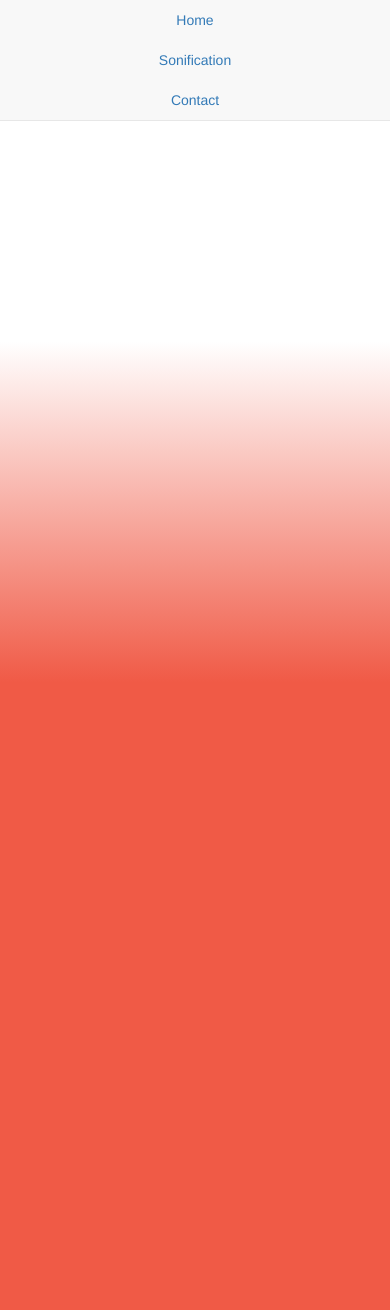
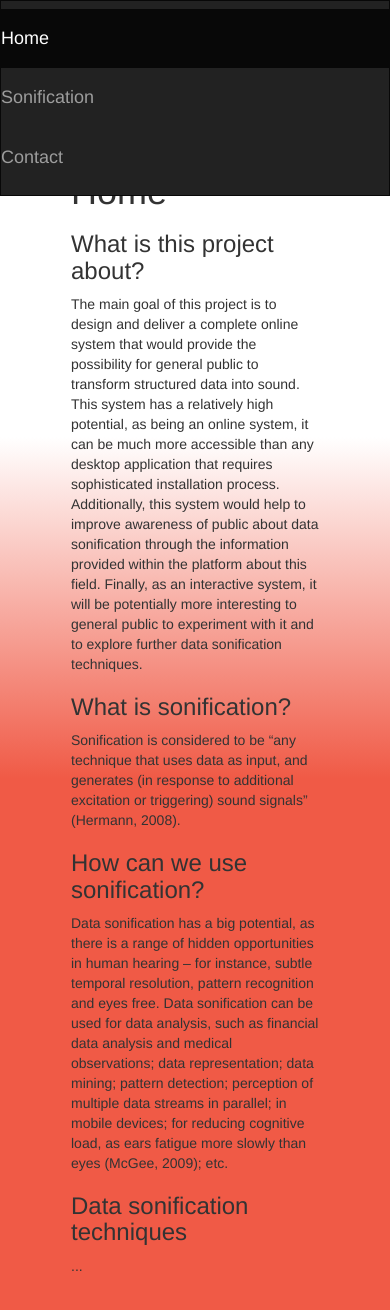
Before and after one commit to Zhanelya/OnlineSonificationTool, a PHP site: page / in a window 390 px wide. Shown: the top 1310 px of the page. Run offline with PHP 8.4, Linux system fonts and the light colour scheme.

Commit message:
Fixed menu, made it responsive to be displayed normally on mobile devices. Started filling homepage with info about sonification

```diff
--- a/source/css/main.css
+++ b/source/css/main.css
@@ -4,11 +4,10 @@
   min-height: 100%;
   min-width: 100%;
   background-color: white; /* Needs a background or else the nav will show through */
-  position: relative;
-  top: 0;
-  bottom: 100%;
+  position: fixed;
+  top: 7%;
   left: 0;
-  z-index: 1;
+  z-index: -1;
 
   /* color of gradient */
   padding: 4em;
--- a/source/header.php
+++ b/source/header.php
@@ -9,11 +9,3 @@
         <title></title>
     </head>
     <body>
-        <nav class="navbar navbar-default navbar-fixed-top ">
-                <ul class="nav text-center">
-                    <li class="col-md-4"> <a href="index.php">Home</a></li>
-                    <li class="col-md-4"> <a href="sonification.php">Sonification</a></li>
-                    <li class="col-md-4"> <a href="contact.php">Contact</a></li>
-                </ul>
-        </nav>
-        <div class="wrapper container-fluid">
--- a/source/index.php
+++ b/source/index.php
@@ -1,5 +1,29 @@
 <?php require_once 'header.php';?>
-    <div class="container fluid">
-        <h1>Home</h1>
-    </div>
+    <nav class="navbar navbar-inverse">
+           <ul class="nav navbar-nav">
+               <li class="active"><a href="index.php"><h4>Home</h4></a></li>
+               <li><a href="sonification.php"><h4>Sonification</h4></a></li>
+               <li><a href="contact.php"><h4>Contact</h4></a></li>
+           </ul>
+        </nav>
+    <div class="wrapper ">
+        <div class="container fluid">
+            <h1>Home</h1>
+            <h3>What is this project about?</h3>
+            <p>
+                The main goal of this project is to design and deliver a complete online system that would provide the possibility for general public to transform structured data into sound. This system has a relatively high potential, as being an online system, it can be much more accessible than any desktop application that requires sophisticated installation process. Additionally, this system would help to improve awareness of public about data sonification through the information provided within the platform about this field. Finally, as an interactive system, it will be potentially more interesting to general public to experiment with it and to explore further data sonification techniques.
+            </p>
+            <h3>What is sonification?</h3>
+            <p>
+                Sonification is considered to be “any technique that uses data as input, and generates (in response to additional excitation or triggering) sound signals” (Hermann, 2008).
+            </p>
+            <h3>How can we use sonification?</h3>
+            <p>
+                Data sonification has a big potential, as there is a range of hidden opportunities in human hearing – for instance, subtle temporal resolution, pattern recognition and eyes free. Data sonification can be used for data analysis, such as financial data analysis and medical observations; data representation; data mining; pattern detection; perception of multiple data streams in parallel; in mobile devices; for reducing cognitive load, as ears fatigue more slowly than eyes (McGee, 2009); etc.
+            </p>
+            <h3>Data sonification techniques</h3>
+            <p>
+                ...
+            </p>
+        </div>
 <?php require_once 'footer.php';?>
```
Also changed, not shown: source/contact.php (+8 -0 lines), source/sonification.php (+8 -0 lines).
